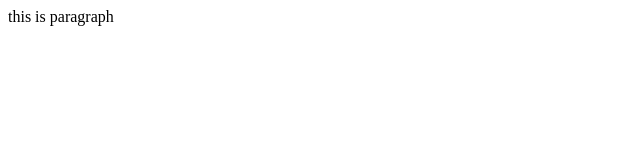
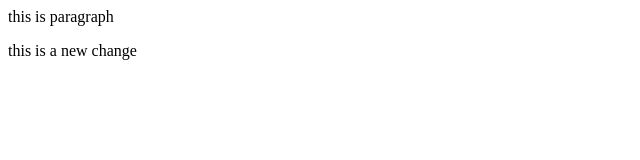
Before and after one commit to ANSHIKA-VERMA04/localREpo, a plain HTML site: page index.html in a window 1280 px wide. Shown: the whole page, without its empty margins (0-640 px from the left). Drawn offline with Linux system fonts and the light colour scheme.

Commit message:
this change is permanent

```diff
--- a/index.html
+++ b/index.html
@@ -1,3 +1,7 @@
 <p>
     this is paragraph
+
 </p>
+<h>
+    this is a new change
+</h>
```
